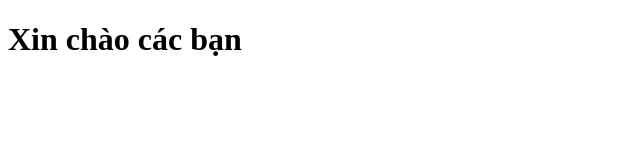
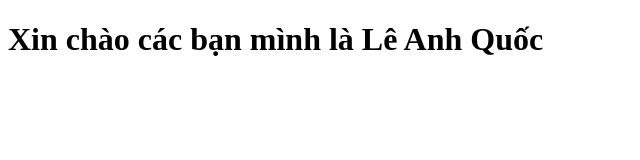
Before and after one commit to Anh2T/duan2, a plain HTML site: page index.html in a window 1280 px wide. Shown: the whole page, without its empty margins (0-640 px from the left). Drawn offline with Linux system fonts and the light colour scheme.

Commit message:
first commit

```diff
--- a/index.html
+++ b/index.html
@@ -6,6 +6,6 @@
     <title>du an xx</title>
   </head>
   <body>
-    <h1>Xin chào các bạn</h1>
+    <h1>Xin chào các bạn mình là Lê Anh Quốc</h1>
   </body>
 </html>
```
